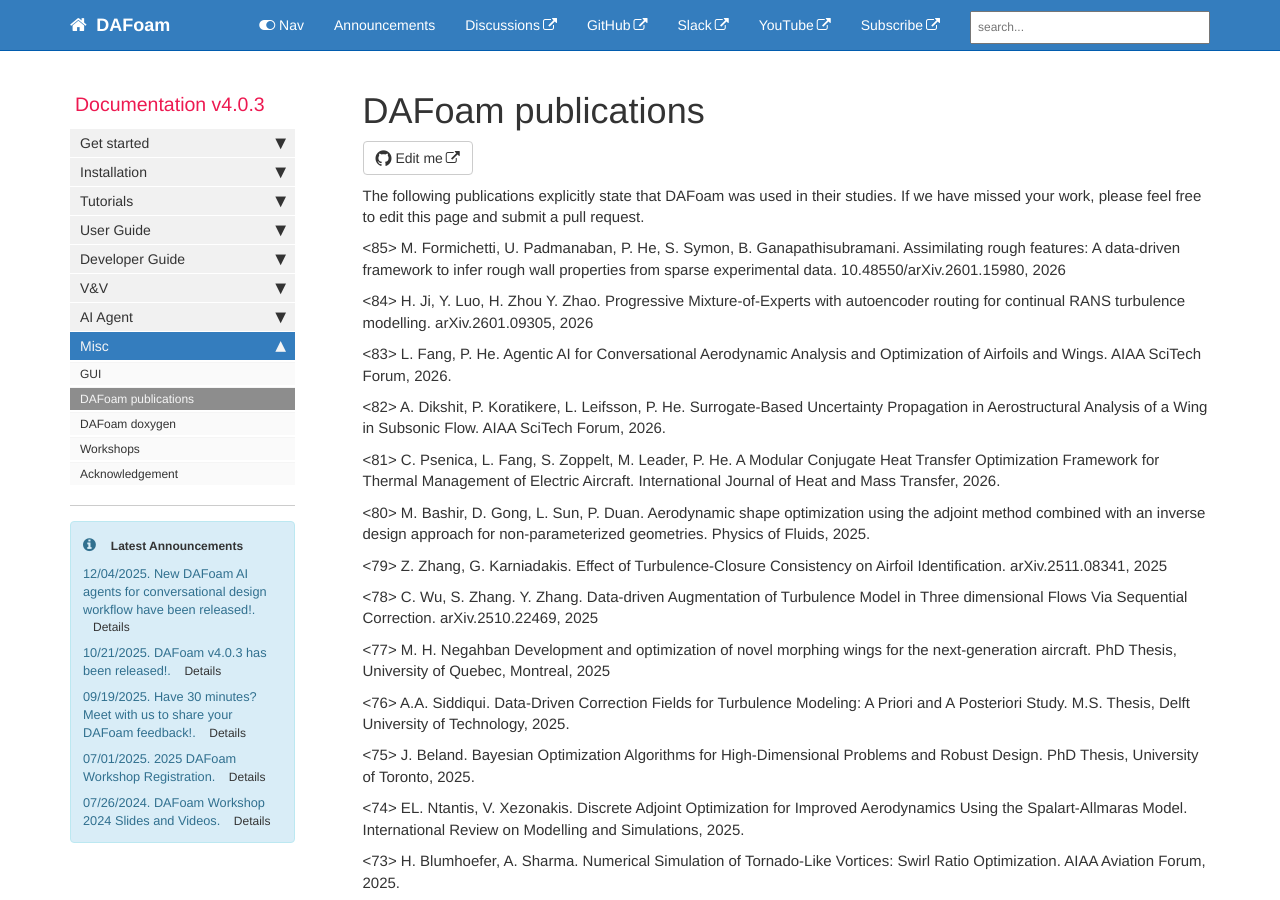
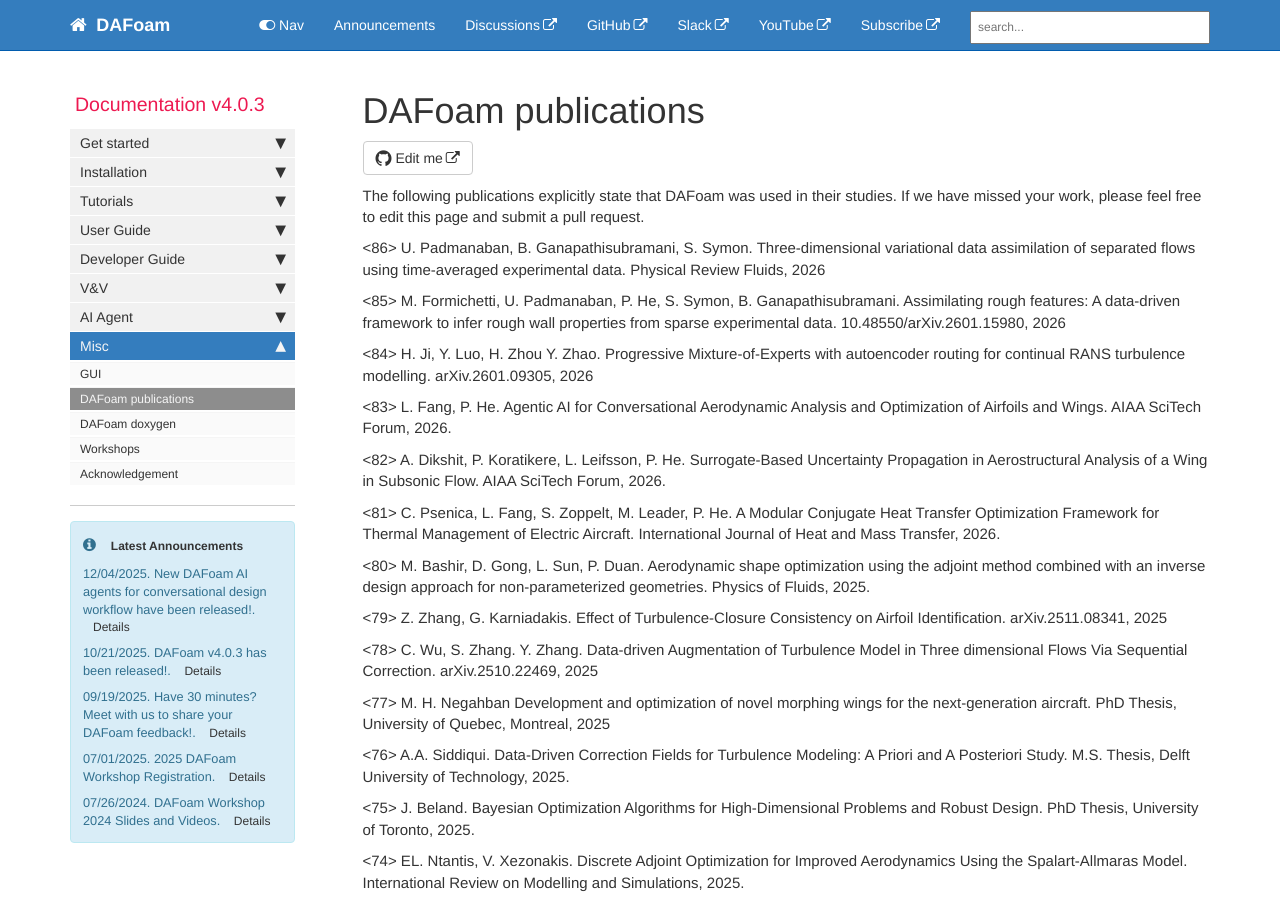
Before and after one commit to DAFoam/DAFoam.github.io, a Jekyll site: the page built from pages/mydoc/mydoc_docs_publications.md, in a window 1280 px wide and 900 px high. Built offline with Jekyll 4.4.1, drawn with Linux system fonts in a browser that asks for light colours; comment, search, counter and statistics services are not loaded.

Commit message:
content update

```diff
--- a/pages/mydoc/mydoc_docs_publications.md
+++ b/pages/mydoc/mydoc_docs_publications.md
@@ -8,6 +8,8 @@ folder: mydoc
 ---
 
 The following publications explicitly state that DAFoam was used in their studies. If we have missed your work, please feel free to edit this page and submit a pull request.
+
+<86> U. Padmanaban, B. Ganapathisubramani, S. Symon. Three-dimensional variational data assimilation of separated flows using time-averaged experimental data. Physical Review Fluids, 2026
 
 <85> M. Formichetti, U. Padmanaban, P. He, S. Symon, B. Ganapathisubramani. Assimilating rough features: A data-driven framework to infer rough wall properties from sparse experimental data. 10.48550/arXiv.2601.15980, 2026
 
```
